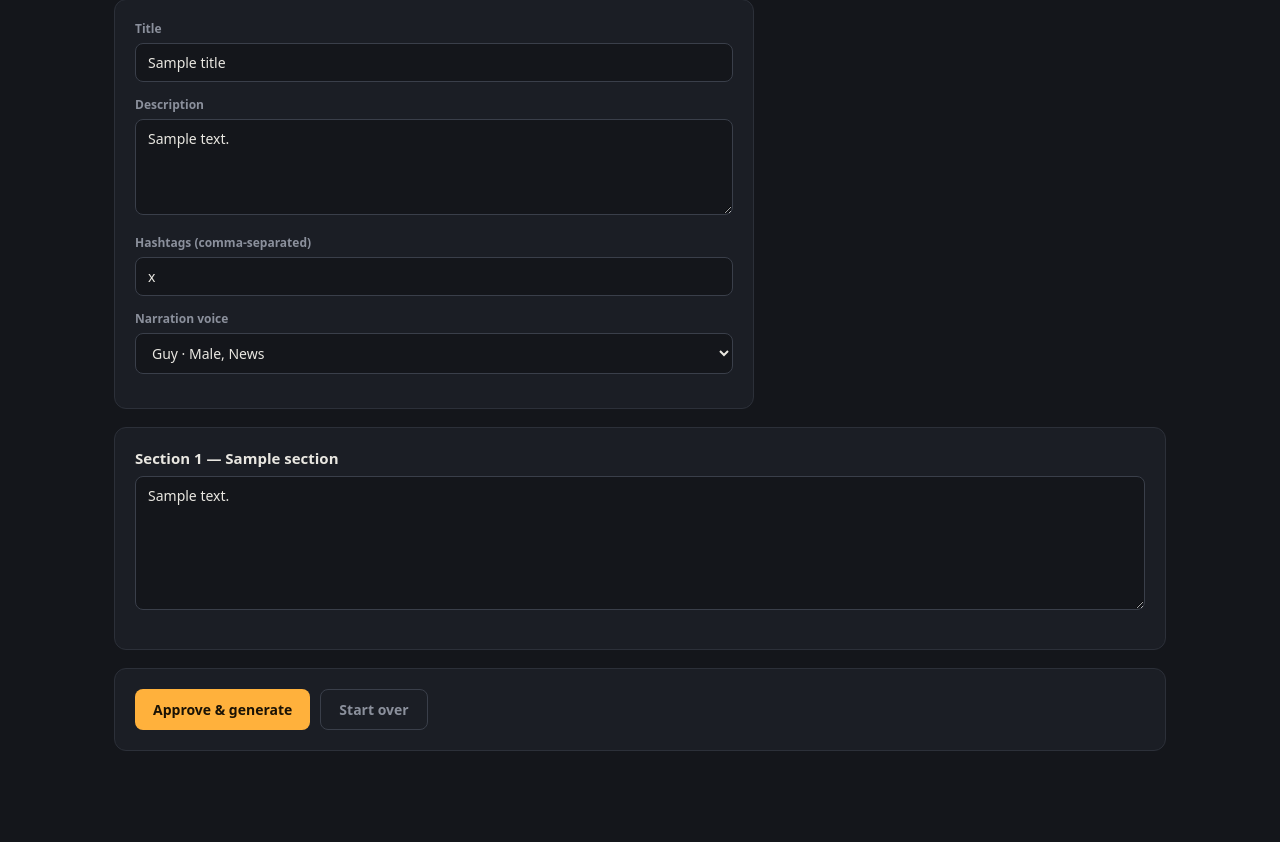
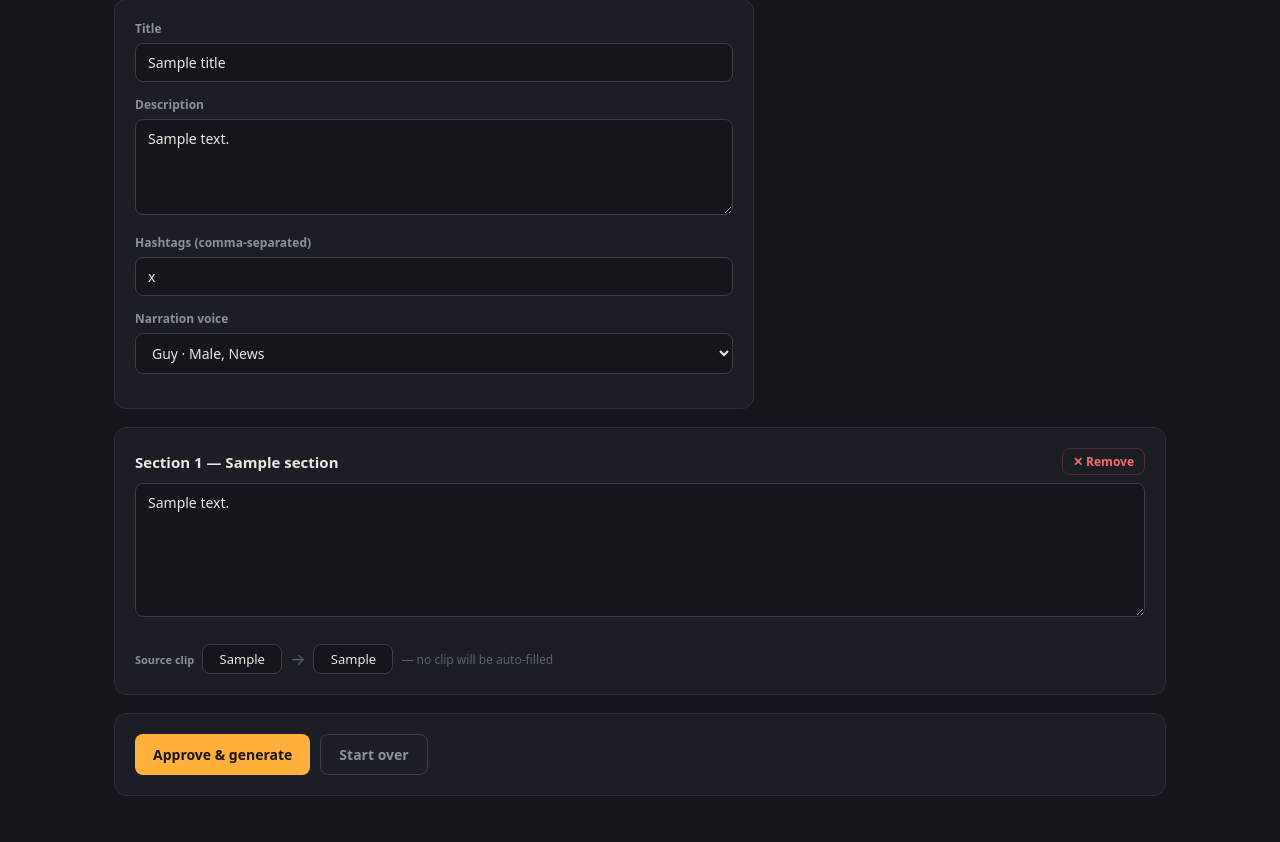
Before and after one commit to futurelicense/tuber-platform, a Flask app: template app/producer_scout/templates/producer_scout/review.html in a window 1280 px wide. Shown: the part 147-989 px from the top of the page. Before the commit the page ends 898 px from the top, so only its background shows below. Run offline with Flask 3, Linux system fonts and the light colour scheme; the template is opened without the code that fills it: most values are stand-ins (such as "Sample title", 1, 10 or a date in 2020); parts of the project's set-up code (start-up, migrations or seed data) failed here and were passed over.

Commit message:
Let producers adjust sections on the review page
The review step could only edit text in place — the AI's section
boundaries themselves were take-it-or-leave-it. Now each section card
has:

- Remove: drop a section the AI shouldn't have proposed (sponsor reads,
  intro fluff). Disabled when only one section remains, since approve()
  requires at least one.
- Merge into previous: folds this section's text under the one above and
  extends its footage range to cover both — for when the AI over-splits.
  Hidden on the first remaining card (nothing above it).
- Editable source clip times: the footage range each section auto-fills
  from is now a visible m:ss -> m:ss input pair instead of hidden fields
  locked to the AI's chapter boundaries, with a live "Ns of source
  footage" hint (and "no clip will be auto-filled" when the range is
  empty/inverted, which approve() treats as skip-this-clip).

Section numbering renumbers live after remove/merge. Server-side,
propose() sends display-formatted m:ss values and approve() parses them
back via _parse_ts (accepts plain seconds, m:ss, h:mm:ss).

Reordering deliberately skipped: sections follow the source video's
chronology, so it's rarely wanted and costs the most UI complexity.

Verified live: proposed 5 sections from a real video, submitted the
form-state equivalent of merge(1,2) + remove(3) + tightening section
5's end time — job came out with exactly 3 sections, merged text intact,
and extracted clips of 11.0s/2.0s/2.0s matching the adjusted ranges.
_parse_ts/_fmt_ts unit-checked, template JS node-checked, 17 tests pass.

Co-Authored-By: Claude Fable 5 <noreply@anthropic.com>

```diff
--- a/app/producer_scout/templates/producer_scout/review.html
+++ b/app/producer_scout/templates/producer_scout/review.html
@@ -38,18 +38,92 @@
     </select>
   </div>
 
+  <div id="sectionList">
   {% for s in sections %}
-  <div class="card">
-    <h2 style="margin:0 0 8px">Section {{ loop.index }} &mdash; {{ s.title }}</h2>
+  <div class="card sec-review">
+    <div style="display:flex;align-items:center;gap:10px;margin-bottom:8px">
+      <h2 style="margin:0;flex:1">Section <span class="sec-no">{{ loop.index }}</span> &mdash; {{ s.title }}</h2>
+      <button type="button" class="secondary sec-merge" style="padding:4px 10px;font-size:12px"
+              onclick="mergeUp(this)" title="Fold this section's text and footage range into the one above">&#8613; Merge into previous</button>
+      <button type="button" class="danger sec-remove" style="padding:4px 10px;font-size:12px"
+              onclick="removeSec(this)">&#10005; Remove</button>
+    </div>
     <textarea name="section_text" rows="6" style="width:100%;box-sizing:border-box;font-family:inherit">{{ s.text }}</textarea>
-    <input type="hidden" name="section_src_start" value="{{ s.src_start }}">
-    <input type="hidden" name="section_src_end" value="{{ s.src_end }}">
+    <div style="display:flex;align-items:center;gap:8px;margin-top:8px">
+      <label style="margin:0;font-size:11px">Source clip</label>
+      <input name="section_src_start" value="{{ s.src_start_disp }}" oninput="updateDur(this)"
+             style="width:80px;margin:0;padding:5px 8px;font-size:13px;text-align:center">
+      <span style="color:var(--faint)">&rarr;</span>
+      <input name="section_src_end" value="{{ s.src_end_disp }}" oninput="updateDur(this)"
+             style="width:80px;margin:0;padding:5px 8px;font-size:13px;text-align:center">
+      <span class="hint sec-dur" style="margin:0"></span>
+    </div>
   </div>
   {% endfor %}
+  </div>
 
   <div class="card" style="display:flex;gap:10px">
     <button type="submit">Approve &amp; generate</button>
     <a href="{{ url_for('producer_scout.new') }}"><button type="button" class="secondary">Start over</button></a>
   </div>
 </form>
+
+<script>
+function parseTs(v) {
+  // "95", "1:35", "1:02:03" -> seconds, or NaN
+  const parts = String(v).trim().split(':').map(Number);
+  if (parts.some(isNaN) || !parts.length) return NaN;
+  return parts.reduce((acc, p) => acc * 60 + p, 0);
+}
+function fmtDur(card) {
+  const [si, ei] = card.querySelectorAll('input[name=section_src_start], input[name=section_src_end]');
+  const s = parseTs(si.value), e = parseTs(ei.value);
+  const el = card.querySelector('.sec-dur');
+  if (isNaN(s) || isNaN(e) || e <= s) {
+    el.textContent = '— no clip will be auto-filled';
+  } else {
+    el.textContent = `${Math.round(e - s)}s of source footage`;
+  }
+}
+function updateDur(inp) { fmtDur(inp.closest('.sec-review')); }
+
+function cards() { return Array.from(document.querySelectorAll('#sectionList .sec-review')); }
+
+function renumber() {
+  const all = cards();
+  all.forEach((c, i) => {
+    c.querySelector('.sec-no').textContent = i + 1;
+    // First remaining section has nothing above it to merge into; the last
+    // remaining section must stay removable-proof (approve() needs >= 1).
+    c.querySelector('.sec-merge').style.display = i === 0 ? 'none' : '';
+    c.querySelector('.sec-remove').disabled = all.length === 1;
+  });
+}
+
+function removeSec(btn) {
+  if (cards().length === 1) return;
+  btn.closest('.sec-review').remove();
+  renumber();
+}
+
+function mergeUp(btn) {
+  const card = btn.closest('.sec-review');
+  const all  = cards();
+  const i    = all.indexOf(card);
+  if (i < 1) return;
+  const prev = all[i - 1];
+  const prevText = prev.querySelector('textarea[name=section_text]');
+  const thisText = card.querySelector('textarea[name=section_text]');
+  prevText.value = prevText.value.replace(/\s+$/, '') + '\n\n' + thisText.value.replace(/^\s+/, '');
+  // Footage range grows to cover both — keep prev's start, take this end.
+  prev.querySelector('input[name=section_src_end]').value =
+    card.querySelector('input[name=section_src_end]').value;
+  card.remove();
+  fmtDur(prev);
+  renumber();
+}
+
+renumber();
+cards().forEach(fmtDur);
+</script>
 {% endblock %}
```
Also changed, not shown: app/producer_scout/routes.py (+30 -6 lines).
